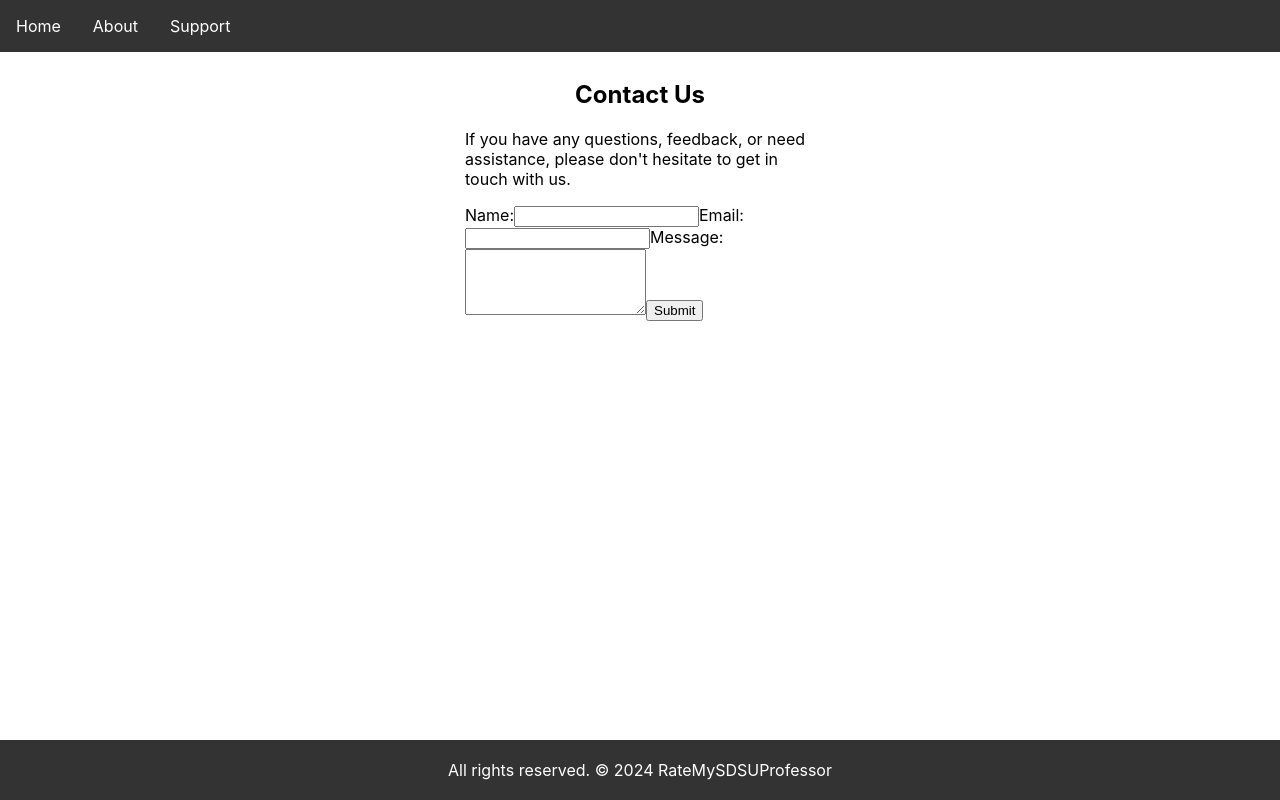
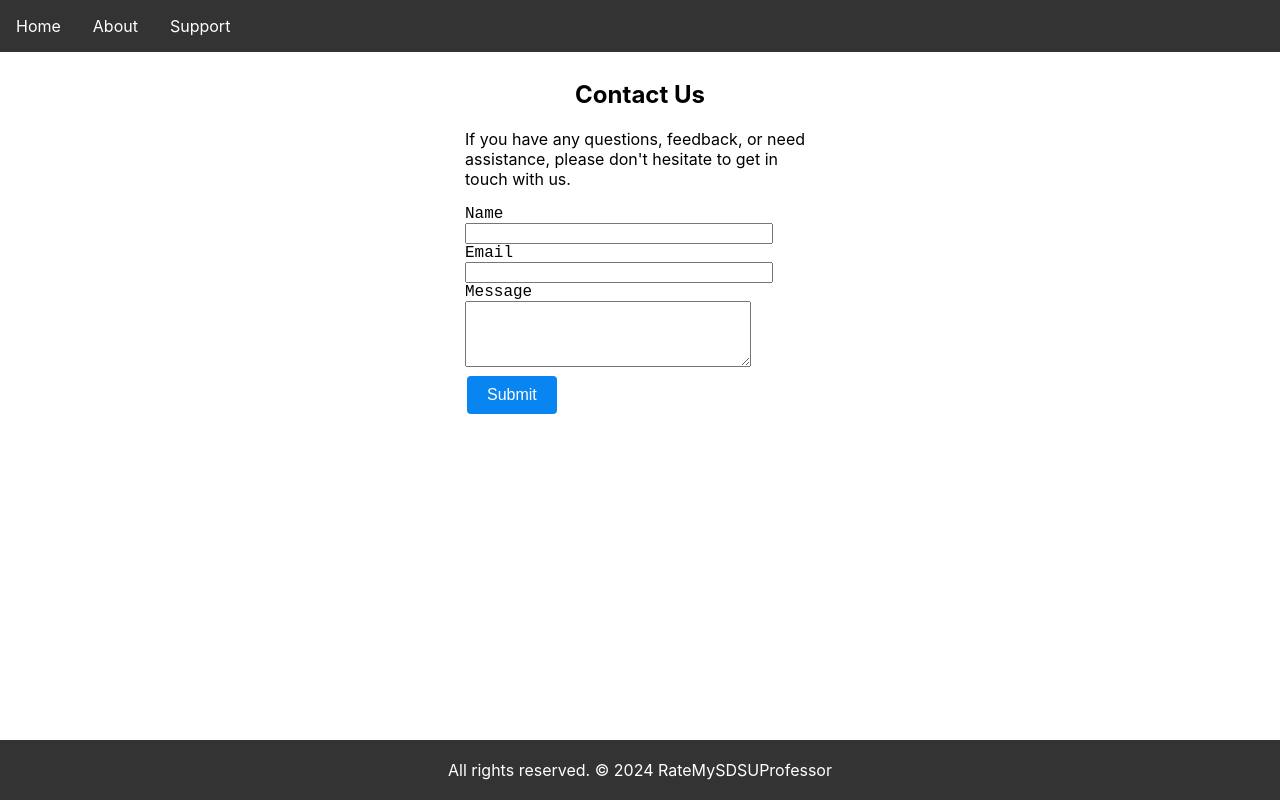
Before and after one commit to pnamunn/rate-my-prof-sdsu, a React (Create React App) app in the folder frontend/: page /support in a window 1280 px wide. Built offline with nearby package versions, Linux system fonts and the light colour scheme.

Commit message:
fixed support page formatting

```diff
--- a/frontend/src/index.css
+++ b/frontend/src/index.css
@@ -1,8 +1,8 @@
 body {
-  margin: 0;
+
   font-family: -apple-system, BlinkMacSystemFont, 'Segoe UI', 'Roboto', 'Oxygen',
     'Ubuntu', 'Cantarell', 'Fira Sans', 'Droid Sans', 'Helvetica Neue',
-    sans-serif;
+    'sans-serif';
   -webkit-font-smoothing: antialiased;
   -moz-osx-font-smoothing: grayscale;
 }
@@ -11,7 +11,29 @@ code {
   font-family: source-code-pro, Menlo, Monaco, Consolas, 'Courier New',
     monospace;
 }
-
+.wide-textarea {
+  width: 80%;
+}
+form input[type="text"],
+form input[type="email"] {
+  width: 300px;
+}
+.btn {
+  background-color: #0985f2;
+  border: none;
+  color: white;
+  padding: 10px 20px;
+  text-align: center;
+  text-decoration: none;
+  display: inline-block;
+  font-size: 16px;
+  margin: 4px 2px;
+  cursor: pointer;
+  border-radius: 4px;
+}
+form {
+  font-family: Andale Mono, monospace;
+}
 .footer {
   position: fixed;
   left: 0;
--- a/frontend/src/pages/Support.jsx
+++ b/frontend/src/pages/Support.jsx
@@ -10,24 +10,29 @@ const Support = () => {
                     </p>
 
                     <form>
-                        <label htmlFor="name">Name:</label>
+                        <label htmlFor="name">Name</label>
+                        <br></br>
                         <input type="text" id="name" name="name" required />
-
-                        <label htmlFor="email">Email:</label>
+                        <br></br>
+                        <label htmlFor="email">Email</label>
+                        <br></br>
                         <input type="email" id="email" name="email" required />
-
-                        <label htmlFor="message">Message:</label>
+                        <br></br>
+                        <label htmlFor="message">Message</label>
+                        <br></br>
                         <textarea
                             id="message"
                             name="message"
                             rows="4"
                             required
+                            className="wide-textarea"
                         ></textarea>
-
+                        <br></br>
                         <button type="submit" className="btn">
                             Submit
                         </button>
                     </form>
+
                 </section>
 
 
```
